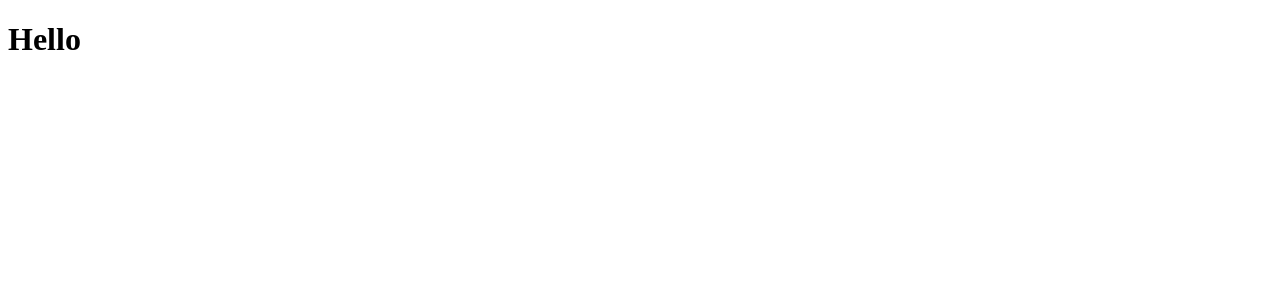
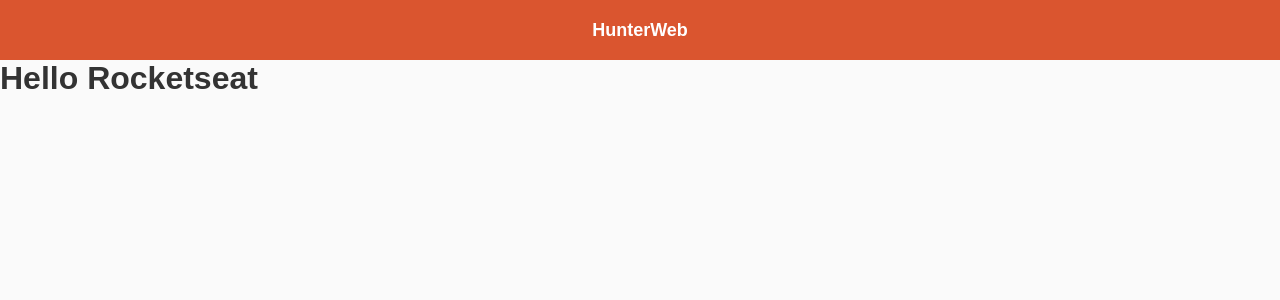
Before and after one commit to robertourias/react-pocs, a React (Create React App) app in the folder huntweb/: page / in a window 1280 px wide. Shown: the top 300 px of the page. Built offline with nearby package versions, Linux system fonts and the light colour scheme; no server answers.

Commit message:
HuntWeb: criando axios de produtos

```diff
--- a/huntweb/package.json
+++ b/huntweb/package.json
@@ -6,6 +6,7 @@
     "@testing-library/jest-dom": "^4.2.4",
     "@testing-library/react": "^9.3.2",
     "@testing-library/user-event": "^7.1.2",
+    "axios": "^0.20.0",
     "react": "^16.13.1",
     "react-dom": "^16.13.1",
     "react-scripts": "3.4.3"
--- a/huntweb/src/App.js
+++ b/huntweb/src/App.js
@@ -1,11 +1,14 @@
 import React from 'react';
 
-function App() {
-  return (
-    <div className="App">
-      <h1>Hello</h1>
-    </div>
-  );
-}
+import Header from './components/Header';
+import Main from './pages/main';
+
+import './styles.css';
+const App = () => (
+  <div className="App">
+    <Header />
+    <Main />
+  </div>
+);
 
 export default App;
--- /dev/null
+++ b/huntweb/src/components/Header/index.js
@@ -0,0 +1,9 @@
+import React from 'react';
+
+import './styles.css';
+
+const Header = () => (
+    <header id="main-header">HunterWeb</header>
+);
+
+export default Header;
--- /dev/null
+++ b/huntweb/src/components/Header/styles.css
@@ -0,0 +1,11 @@
+header#main-header {
+    width: 100%;
+    height: 60px;
+    background: #da552f;
+    font-size: 18px;
+    font-weight: bold;
+    color: #fff;
+    display: flex;
+    justify-content: center;
+    align-items: center;
+}
--- /dev/null
+++ b/huntweb/src/pages/main/index.js
@@ -0,0 +1,20 @@
+import React, { Component} from 'react';
+import api from "../../services/api";
+
+export default class Main extends Component {
+    componentDidMount() {
+        this.loadProducts();
+    }
+
+    loadProducts = async () => {
+        const response = await api.get('/products');
+
+
+    };
+
+    render() {
+        return (
+            <h1>Hello Rocketseat</h1>
+        );
+    }
+}
--- /dev/null
+++ b/huntweb/src/services/api.js
@@ -0,0 +1,5 @@
+import axios from 'axios';
+
+const api = axios.create({baseRUL: 'https://rocketseat-node.herokuapp.com/api'});
+
+export default api;
--- /dev/null
+++ b/huntweb/src/styles.css
@@ -0,0 +1,12 @@
+* {
+  margin: 0;
+  padding: 0;
+  outline: 0;
+  box-sizing: border-box;
+}
+
+body {
+    font-family: Arial, Helvetica, sans-serif;
+    background: #fafafa;
+    color: #333;
+}
```
Also changed, not shown: 1 other file (tests, documents, lock files or other folders).
